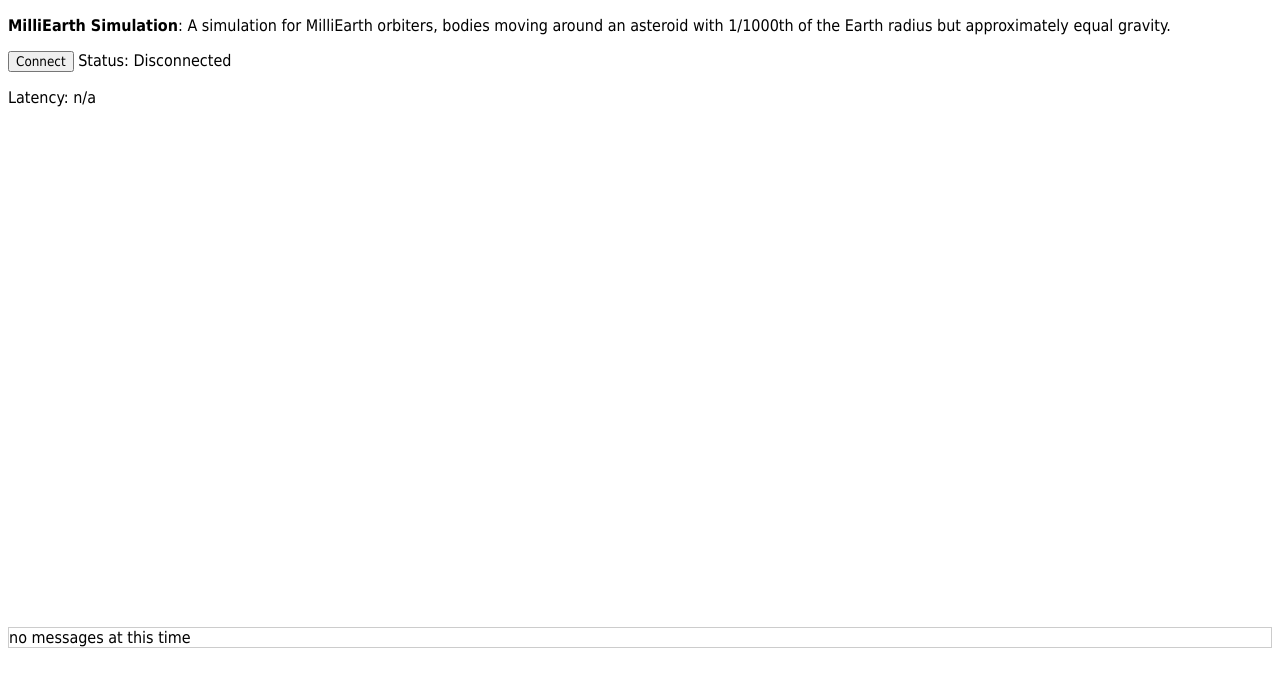
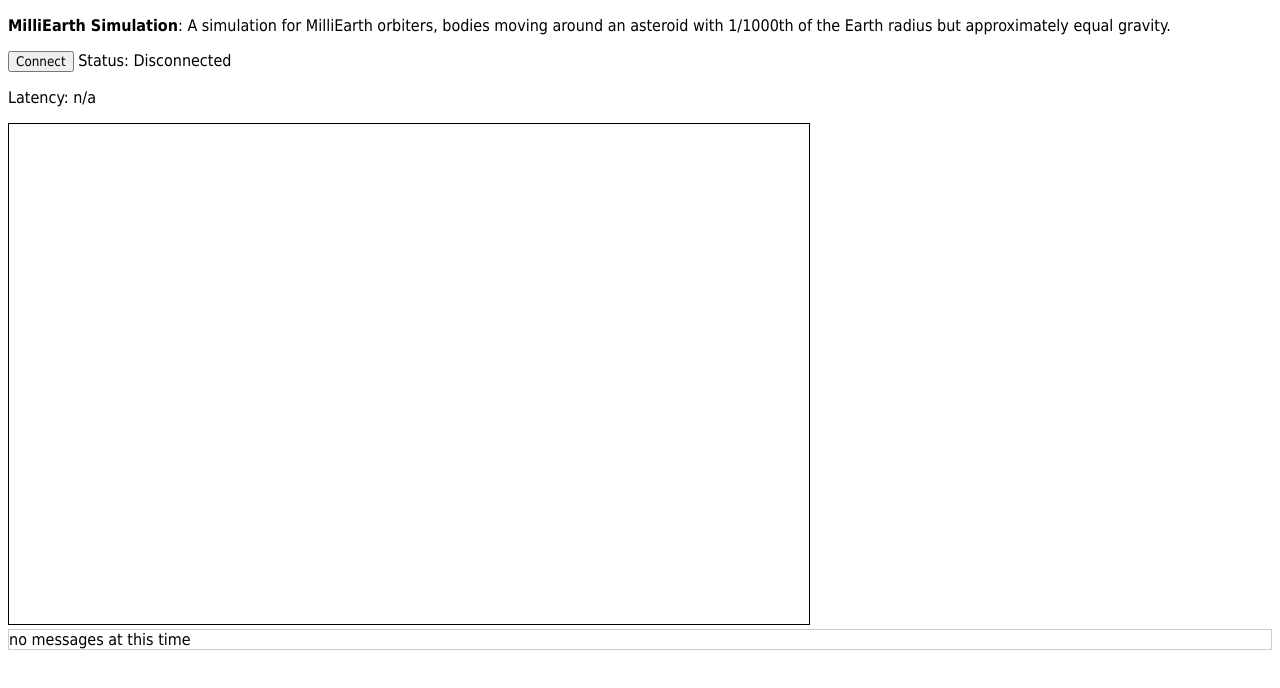
Before and after one commit to alexfernandez/milliearth, a plain HTML site: page html/index.html in a window 1280 px wide. Drawn offline with nearby package versions, Linux system fonts and the light colour scheme.

Commit message:
Style the canvas.

```diff
--- a/html/index.html
+++ b/html/index.html
@@ -7,6 +7,7 @@
 <style>
 * { font-family:tahoma; }
 div.message { border: 1px solid #ccc; }
+canvas { border:1px solid #000000; }
 </style>
 </head>
 <body>
```
